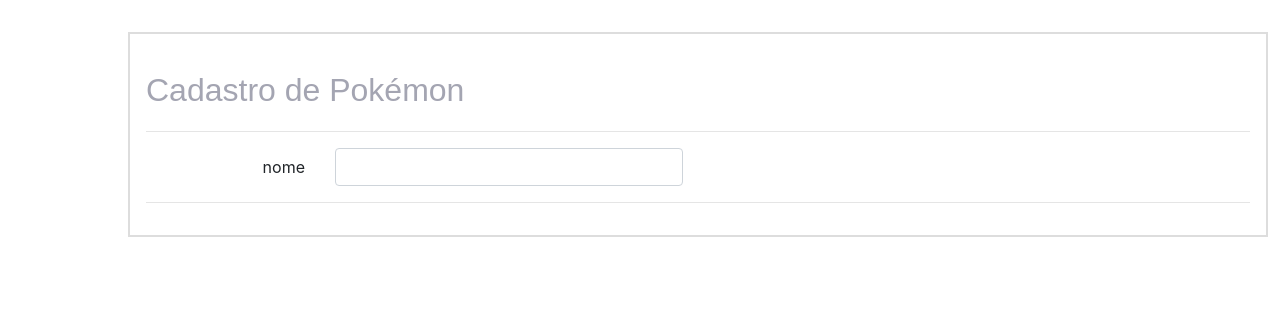
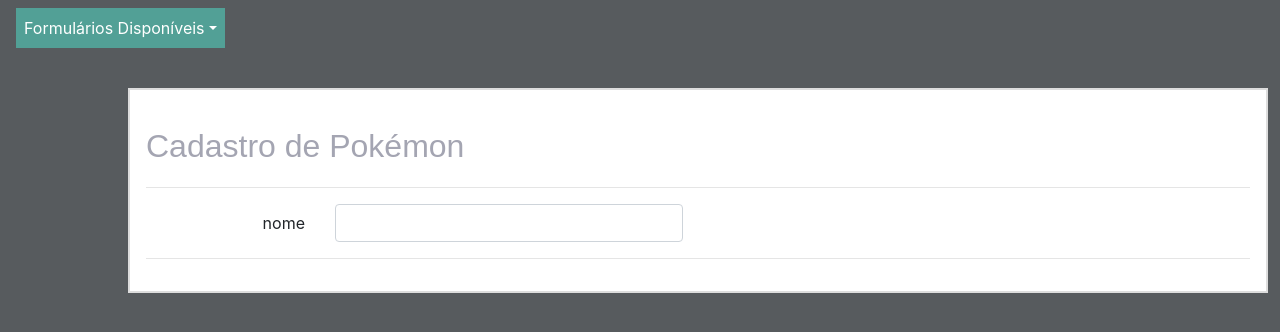
Before and after one commit to Augus-top/desafio-coletum, a React (Create React App) app: page / in a window 1280 px wide. Shown: the top 332 px of the page. Built offline with nearby package versions, Linux system fonts and the light colour scheme.

Commit message:
Changing forms on the fly

```diff
--- a/src/components/App.js
+++ b/src/components/App.js
@@ -4,17 +4,25 @@
 import { library } from '@fortawesome/fontawesome-svg-core';
 import { faCalendarAlt } from '@fortawesome/free-solid-svg-icons';
 import { faStar } from '@fortawesome/free-solid-svg-icons';
+import { createGlobalStyle } from 'styled-components';
 import Form from './Form';
 import Header from './Header';
 
 library.add(faCalendarAlt);
 library.add(faStar);
 
+const GlobalStyle = createGlobalStyle`
+  body {
+    background-color: #575b5e;
+  }
+`
+
 class App extends Component {
 
   render() {
     return (
       <Provider store={store}>
+        <GlobalStyle/>
         <Header/>
         <Form/>
       </Provider>
--- a/src/components/Form.js
+++ b/src/components/Form.js
@@ -7,19 +7,24 @@
 
 const mapStateToProps = state => {
   return {
-    structure: state.structure.structure,
-    current_form: state.availableForms.current_form
+    ...state
   }
 };
 
 class Form extends Component {
 
   componentDidMount = () => {
-    this.prepareForm();
+    this.updateStructure();
+    this.props.dispatch({type: 'SET_UPDATE_FLAG', updateFlag: true});
   };
 
-  prepareForm = async () => {
-    const form = this.props.current_form;
+  componentDidUpdate = () => {
+    if (this.props.formStructure.updateFlag) this.updateStructure();
+  };
+
+  updateStructure = async () => {
+    this.props.dispatch({type: 'SET_UPDATE_FLAG', updateFlag: false});
+    const form = this.props.availableForms.currentForm;
     const response = await getFormStructure(form.name, form.id);
     if (response === 'error') return;
     this.props.dispatch({type: 'UPDATE', structure: response.form_structure});
@@ -28,9 +33,9 @@
   render() {
     return(
       <FormLayout>
-        <FormTitle/>
+        <FormTitle title={this.props.availableForms.currentForm.name}/>
         <hr/>
-        <FormStructure structure={this.props.structure}/>
+        <FormStructure structure={this.props.formStructure.structure}/>
         <hr/>
       </FormLayout>
     );
--- a/src/components/FormLayout.js
+++ b/src/components/FormLayout.js
@@ -1,8 +1,6 @@
 import React, { Component } from 'react';
 import styled from 'styled-components';
 import Container from 'react-bootstrap/Container';
-// #575b5e
-//#52a096
 
 const StyledLayout = styled(Container)`
   margin: 2em 8em 2em 8em;
@@ -15,6 +13,6 @@
    <StyledLayout>
      {props.children}
    </StyledLayout>
-)
+);
 
 export default FormLayout;
--- a/src/components/FormStructure.js
+++ b/src/components/FormStructure.js
@@ -51,7 +51,7 @@
     }
   };
 
-  checkHelpBlock = (field) => {
+  createHelpBlock = (field) => {
     if (field.helpBlock === null) {
       return
     }
@@ -73,7 +73,7 @@
               </StyledLabel>
               <Col xs={fieldDefaultSize}>
                 {this.createInputField(field)}
-                {this.checkHelpBlock(field)}
+                {this.createHelpBlock(field)}
               </Col>
             </Form.Group>
           );
--- a/src/components/FormTitle.js
+++ b/src/components/FormTitle.js
@@ -6,10 +6,12 @@
   color: #a4a5b2
 `;
 
-const FormTitle = () => (
-  <StyledTitle>
-    Cadastro de Pokémon
-  </StyledTitle>
-)
+const FormTitle = (props) => {
+  return (
+    <StyledTitle>
+      {props.title}
+    </StyledTitle>
+  );
+}
 
 export default FormTitle;
--- a/src/components/Header.js
+++ b/src/components/Header.js
@@ -1,10 +1,35 @@
 import React, { Component } from 'react';
 import { connect } from 'react-redux';
+import { Navbar, Nav, NavDropdown } from 'react-bootstrap';
 import { getAvailableForms } from '../api/apiClient';
+import styled from 'styled-components';
+
+const StyledDropdown = styled(NavDropdown)`
+  background-color: #52a096;
+
+  a {
+    color: white
+  }
+
+  .nav-link {
+    color: white !important
+  }
+
+  .dropdown-menu {
+    background-color: #52a096;
+  }
+
+`;
+
+const StyledNavbar = styled(Navbar)`
+  .navbar-toggler {
+    background-color: #52a096;
+  }
+`;
 
 const mapStateToProps = state => {
   return {
-    forms: state.forms,
+    forms: state.availableForms.forms,
   }
 };
 
@@ -13,15 +38,40 @@
     this.getForms();
   };
 
+  handleSelection = (formId) => {
+    const form = this.props.forms.filter(f => f.id === formId);
+    this.props.dispatch({type: 'SET_CURRENT_FORM', currentForm: form[0]});
+    this.props.dispatch({type: 'SET_UPDATE_FLAG', updateFlag: true});
+  };
+
   getForms = async () => {
     const response = await getAvailableForms();
     if (response === 'error') return;
     this.props.dispatch({type: 'SET_FORMS', forms: response.form});
   }
 
+  populateDropdown = () => {
+    return(
+      <StyledDropdown onSelect={evt => this.handleSelection(evt)} title="Formulários Disponíveis">
+      {this.props.forms.map(form => {
+        return (
+          <NavDropdown.Item key={form.id} eventKey={form.id}>{form.name}</NavDropdown.Item>
+        );
+      })}
+      </StyledDropdown>
+    );
+  };
+
   render() {
     return(
-      null
+    <StyledNavbar variant='dark' expand='md'>
+      <StyledNavbar.Toggle aria-controls='basic-navbar-nav' />
+      <StyledNavbar.Collapse>
+        <Nav className="mr-auto">
+          {this.populateDropdown()}
+        </Nav>
+      </StyledNavbar.Collapse>
+    </StyledNavbar>
     );
   }
 }
--- a/src/redux/reducers/availableForms.js
+++ b/src/redux/reducers/availableForms.js
@@ -7,22 +7,23 @@
     answerTracking: true,
     publicAnswers: false
   }],
-  current_form: {
+  currentForm: {
     id: 6950,
-    name: 'Cadastro de Pokémon'
+    name: 'Cadastro de Pokémon',
   }
 }
 
 const availableForms = (state = initialState, action) => {
-  // console.log(state);
   switch (action.type) {
     case 'SET_FORMS':
       return {
-        forms: action.forms
+        ...state,
+        forms: action.forms,
       };
     case 'SET_CURRENT_FORM':
       return {
-        current_form: action.selected_form
+        ...state,
+        currentForm: action.currentForm,
       }
     default: {
       return state;
--- a/src/redux/reducers/structure.js
+++ b/src/redux/reducers/structure.js
@@ -4,15 +4,22 @@
     componentId: 'nome0',
     type: 'textfield',
     helpBlock: null
-  }]
+  }],
+  updateFlag: true
 }
 
 const structure = (state = initialState, action) => {
   switch (action.type) {
     case 'UPDATE':
       return {
+        ...state,
         structure: action.structure
       };
+    case 'SET_UPDATE_FLAG':
+      return {
+        ...state,
+        updateFlag: action.updateFlag
+      }
     default: {
       return state;
     }
--- a/src/redux/store.js
+++ b/src/redux/store.js
@@ -5,7 +5,7 @@
 
 const reducer = combineReducers({
   form: reduxFormReducer,
-  structure,
+  formStructure: structure,
   availableForms
 });
 
```
